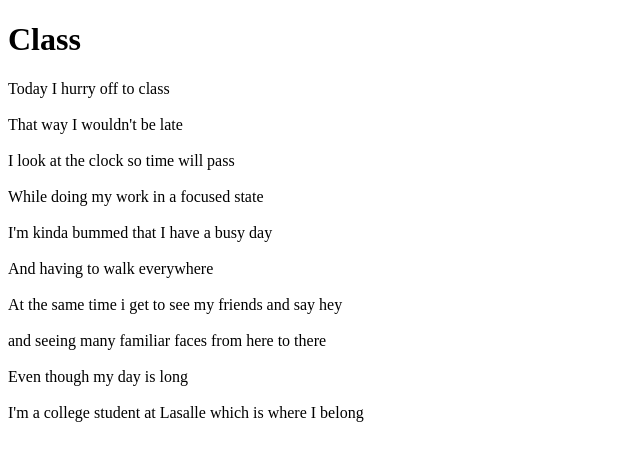
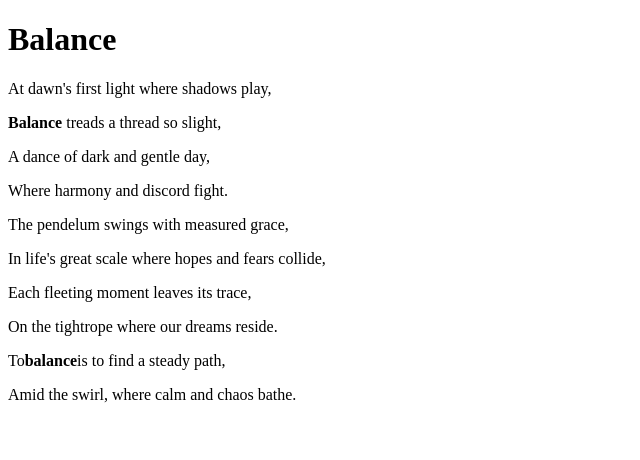
Before and after one commit to Matt-webDesign/Matt-webDesign.github.io, a plain HTML site: page index.html in a window 1280 px wide. Shown: the whole page, without its empty margins (0-640 px from the left). Drawn offline with Linux system fonts and the light colour scheme.

Commit message:
Add files via upload

```diff
--- a/index.html
+++ b/index.html
@@ -1,32 +1,20 @@
 <!DOCTYPE html>
-<html>
+<html lang="en">
     <head>
-        <title> Week 2 Poem</title>
-        <meta charset="utf-8">
+        <meta charset="UTF-8" />
+        <title>Balance</title>
     </head>
-
     <body>
-        <h1>Class</h1>
-        Today I hurry off to class
-        <br><br>That way I wouldn't be late
-        <br><br>I look at the clock so time will pass
-        <br><br>While doing my work in a focused state
-        <br><br>I'm kinda bummed that I have a busy day
-        <br><br> And having to walk everywhere
-        <br><br>At the same time i get to see my friends and say hey
-        <br><br>and seeing many familiar faces from here to there
-        <br><br>Even though my day is long
-        <br><br>I'm a college student at Lasalle which is where I belong
-
-
+        <h1>Balance</h1>
+        <p>At dawn's first light where shadows play,</p>
+        <p> <strong>Balance</strong> treads a thread so slight,</p>
+        <p>A dance of dark and gentle day,</p>
+        <p>Where harmony and discord fight.</p>
+        <p> The pendelum swings with measured grace,</p>
+        <p>In life's great scale where hopes and fears collide,</p>
+        <p>Each fleeting moment leaves its trace,</p>
+        <p>On the tightrope where our dreams reside.</p>
+        <p>To<strong>balance</strong>is to find a steady path,</p>
+        <p>Amid the swirl, where calm and chaos bathe.</p>
     </body>
-
-
-
-
-
-
-
-
-
 </html>
```
